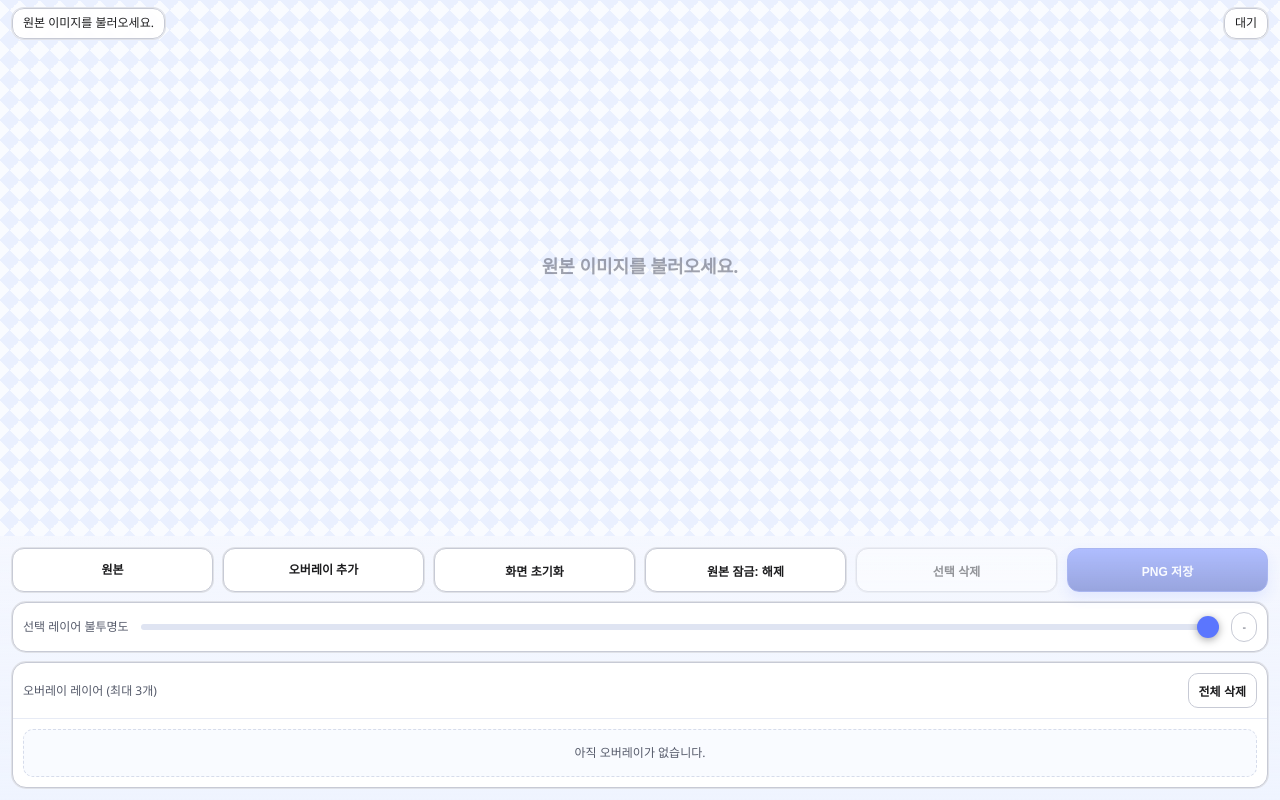
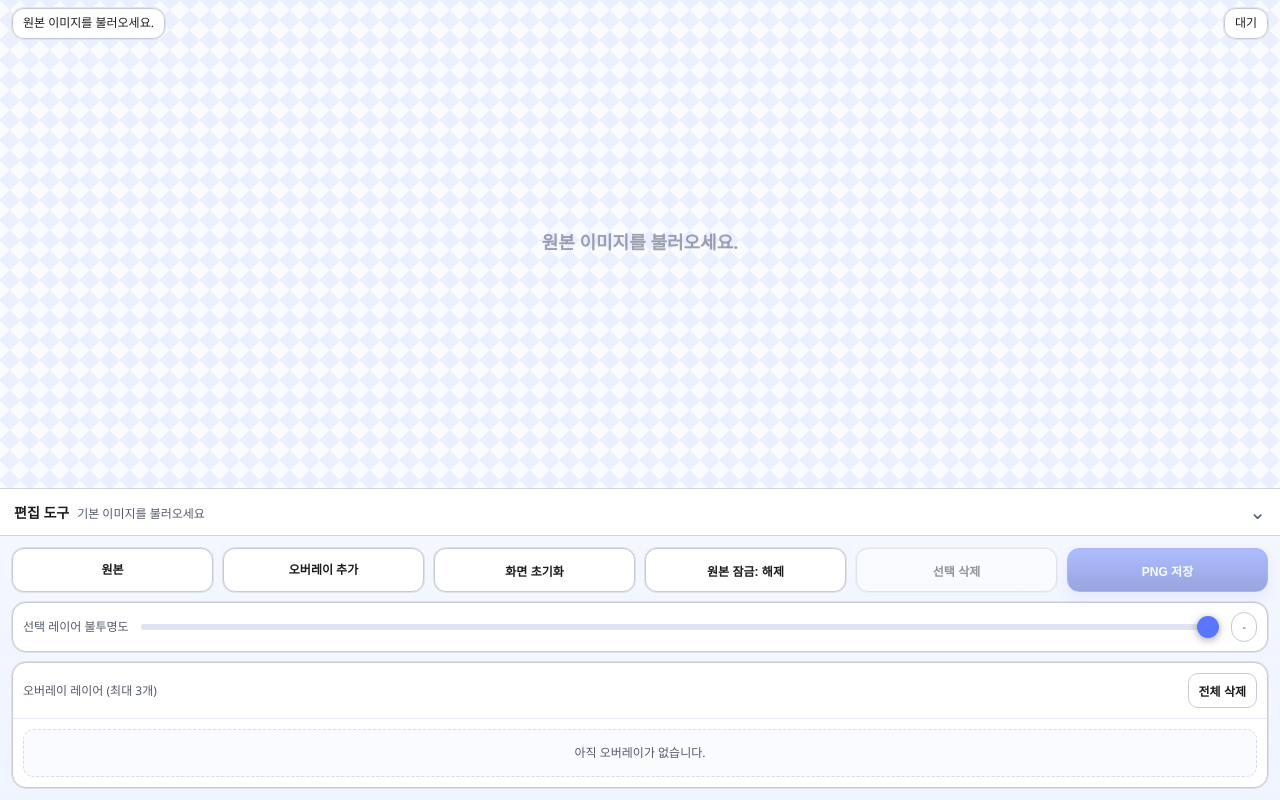
Before and after one commit to tchinso/Favorites, a plain HTML site: page app/ImageOverlayer/index.html in a window 1280 px wide. Drawn offline with Linux system fonts and the light colour scheme.

Commit message:
이미지 오버레이어 수정

```diff
--- a/app/ImageOverlayer/image-overlayer.js
+++ b/app/ImageOverlayer/image-overlayer.js
@@ -3,10 +3,14 @@
 (() => {
   const MAX_OVERLAYS = 3;
   const EXPORT_MAX_EDGE = 3840;
+  const TOOLBAR_COLLAPSED_KEY = "image-overlayer-toolbar-collapsed";
 
   const els = {
     canvas: document.getElementById("canvas"),
     stage: document.getElementById("stage"),
+    toolbar: document.getElementById("toolbar"),
+    toolbarToggle: document.getElementById("toolbarToggle"),
+    toolbarSummary: document.getElementById("toolbarSummary"),
     baseInput: document.getElementById("baseInput"),
     overlayInput: document.getElementById("overlayInput"),
     exportBtn: document.getElementById("exportBtn"),
@@ -184,6 +188,50 @@
     els.opacityVal.textContent = `${Math.round(active.opacity * 100)}%`;
   }
 
+  function updateToolbarSummary() {
+    if (!els.toolbarSummary) return;
+    if (!state.base.loaded) {
+      els.toolbarSummary.textContent = "기본 이미지를 불러오세요";
+      return;
+    }
+
+    const layerCount = state.overlays.length;
+    els.toolbarSummary.textContent = `레이어 ${layerCount}/${MAX_OVERLAYS}`;
+  }
+
+  function setToolbarCollapsed(collapsed, options = {}) {
+    if (!els.toolbar || !els.toolbarToggle) return;
+    const isCollapsed = Boolean(collapsed);
+    els.toolbar.classList.toggle("is-collapsed", isCollapsed);
+    els.toolbarToggle.setAttribute("aria-expanded", String(!isCollapsed));
+    els.toolbarToggle.title = isCollapsed ? "편집 도구 펼치기" : "편집 도구 접기";
+
+    if (options.save !== false) {
+      try {
+        window.localStorage.setItem(TOOLBAR_COLLAPSED_KEY, String(isCollapsed));
+      } catch {
+        // Storage may be unavailable in private browsing contexts.
+      }
+    }
+
+    if (options.resize !== false) {
+      window.requestAnimationFrame(() => resizeCanvas({ centerView: true }));
+    }
+  }
+
+  function initToolbar() {
+    let savedValue = null;
+    try {
+      savedValue = window.localStorage.getItem(TOOLBAR_COLLAPSED_KEY);
+    } catch {
+      // Storage may be unavailable in private browsing contexts.
+    }
+
+    const isMobile = window.matchMedia("(max-width: 680px)").matches;
+    const collapsed = savedValue == null ? isMobile : savedValue === "true";
+    setToolbarCollapsed(collapsed, { save: false, resize: false });
+  }
+
   function syncControls() {
     const hasBase = state.base.loaded;
     const hasActive = Boolean(getActiveOverlay());
@@ -201,6 +249,7 @@
       els.exportBtn.disabled = !hasBase;
     }
     updateOpacityUI();
+    updateToolbarSummary();
     updateBaseLockButton();
   }
 
@@ -308,10 +357,17 @@
     ctx.restore();
   }
 
-  function resizeCanvas() {
+  function resizeCanvas(options = {}) {
     const rect = els.stage.getBoundingClientRect();
+    const previousWidth = els.canvas.width / dpr;
+    const previousHeight = els.canvas.height / dpr;
     els.canvas.width = Math.max(1, Math.floor(rect.width * dpr));
     els.canvas.height = Math.max(1, Math.floor(rect.height * dpr));
+
+    if (options.centerView && state.base.loaded && previousWidth > 0 && previousHeight > 0) {
+      state.view.x += (rect.width - previousWidth) / 2;
+      state.view.y += (rect.height - previousHeight) / 2;
+    }
     draw();
   }
 
@@ -828,6 +884,10 @@
   }
 
   function wireUiEvents() {
+    els.toolbarToggle?.addEventListener("click", () => {
+      setToolbarCollapsed(!els.toolbar?.classList.contains("is-collapsed"));
+    });
+
     els.baseInput?.addEventListener("change", onBaseInputChange);
     els.overlayInput?.addEventListener("change", onOverlayInputChange);
     els.exportBtn?.addEventListener("click", exportPng);
@@ -893,6 +953,7 @@
     els.stage.style.touchAction = "none";
     attachInputEvents();
     wireUiEvents();
+    initToolbar();
     resizeCanvas();
     renderLayerList();
     syncControls();
--- a/app/ImageOverlayer/index.html
+++ b/app/ImageOverlayer/index.html
@@ -97,15 +97,82 @@
     .toolbar {
       position: relative;
       z-index: 11;
+      flex: 0 0 auto;
       padding: env(safe-area-inset-bottom, 0);
       background: linear-gradient(180deg, rgba(255, 255, 255, 0.35), #eff4ff);
+    }
+
+    .toolbar-toggle {
+      width: 100%;
+      min-height: 48px;
+      display: flex;
+      align-items: center;
+      justify-content: space-between;
+      gap: 12px;
+      padding: 10px 14px;
+      border: 0;
+      border-top: 1px solid rgba(199, 202, 213, 0.8);
+      border-bottom: 1px solid rgba(199, 202, 213, 0.8);
+      appearance: none;
+      background: rgba(255, 255, 255, 0.94);
+      color: var(--text);
+      font: inherit;
+      text-align: left;
+      -webkit-tap-highlight-color: transparent;
+    }
+
+    .toolbar-toggle:active {
+      background: #f5f7ff;
+    }
+
+    .toolbar-toggle-copy {
+      min-width: 0;
+      display: flex;
+      align-items: baseline;
+      gap: 8px;
+    }
+
+    .toolbar-toggle-title {
+      font-size: 14px;
+      font-weight: 700;
+      white-space: nowrap;
+    }
+
+    .toolbar-toggle-summary {
+      overflow: hidden;
+      color: var(--muted);
+      font-size: 12px;
+      text-overflow: ellipsis;
+      white-space: nowrap;
+    }
+
+    .toolbar-chevron {
+      flex: 0 0 auto;
+      color: #52617f;
+      font-size: 20px;
+      line-height: 1;
+      transition: transform 160ms ease;
+    }
+
+    .toolbar.is-collapsed .toolbar-chevron {
+      transform: rotate(180deg);
+    }
+
+    .toolbar-body {
+      max-height: min(60dvh, 520px);
+      overflow: hidden auto;
+      overscroll-behavior: contain;
+    }
+
+    .toolbar.is-collapsed .toolbar-body {
+      display: none;
     }
 
     .bar {
       display: grid;
       gap: 10px;
       grid-template-columns: repeat(6, 1fr);
-      padding: 12px 12px calc(12px + env(safe-area-inset-bottom));
+      padding: 12px;
     }
 
     .btn,
@@ -344,6 +411,38 @@
         height: 100dvh;
       }
     }
+
+    @media (max-width: 680px) {
+      .toolbar-body {
+        max-height: min(64dvh, 580px);
+      }
+
+      .bar {
+        grid-template-columns: repeat(2, minmax(0, 1fr));
+        gap: 8px;
+        padding: 10px 12px 12px;
+      }
+
+      .btn,
+      .file-btn {
+        padding: 11px 8px;
+      }
+
+      .slider-wrap,
+      .layer-wrap {
+        grid-column: span 2;
+      }
+
+      .layer-list {
+        max-height: 145px;
+      }
+    }
+
+    @media (prefers-reduced-motion: reduce) {
+      .toolbar-chevron {
+        transition: none;
+      }
+    }
   </style>
 </head>
 <body>
@@ -359,8 +458,16 @@
       <div class="toast" id="toast"></div>
     </div>
 
-    <div class="toolbar">
-      <div class="bar">
+    <div class="toolbar is-collapsed" id="toolbar">
+      <button class="toolbar-toggle" id="toolbarToggle" type="button" aria-controls="toolbarPanel" aria-expanded="false">
+        <span class="toolbar-toggle-copy">
+          <span class="toolbar-toggle-title">편집 도구</span>
+          <span class="toolbar-toggle-summary" id="toolbarSummary">기본 이미지를 불러오세요</span>
+        </span>
+        <span class="toolbar-chevron" aria-hidden="true">⌄</span>
+      </button>
+      <div class="toolbar-body" id="toolbarPanel">
+        <div class="bar">
         <label class="file-btn" title="원본 이미지 불러오기">
           원본
           <input id="baseInput" type="file" accept="image/*" />
@@ -389,6 +496,7 @@
             <div class="empty">아직 오버레이가 없습니다.</div>
           </div>
         </div>
+        </div>
       </div>
     </div>
   </div>
```
